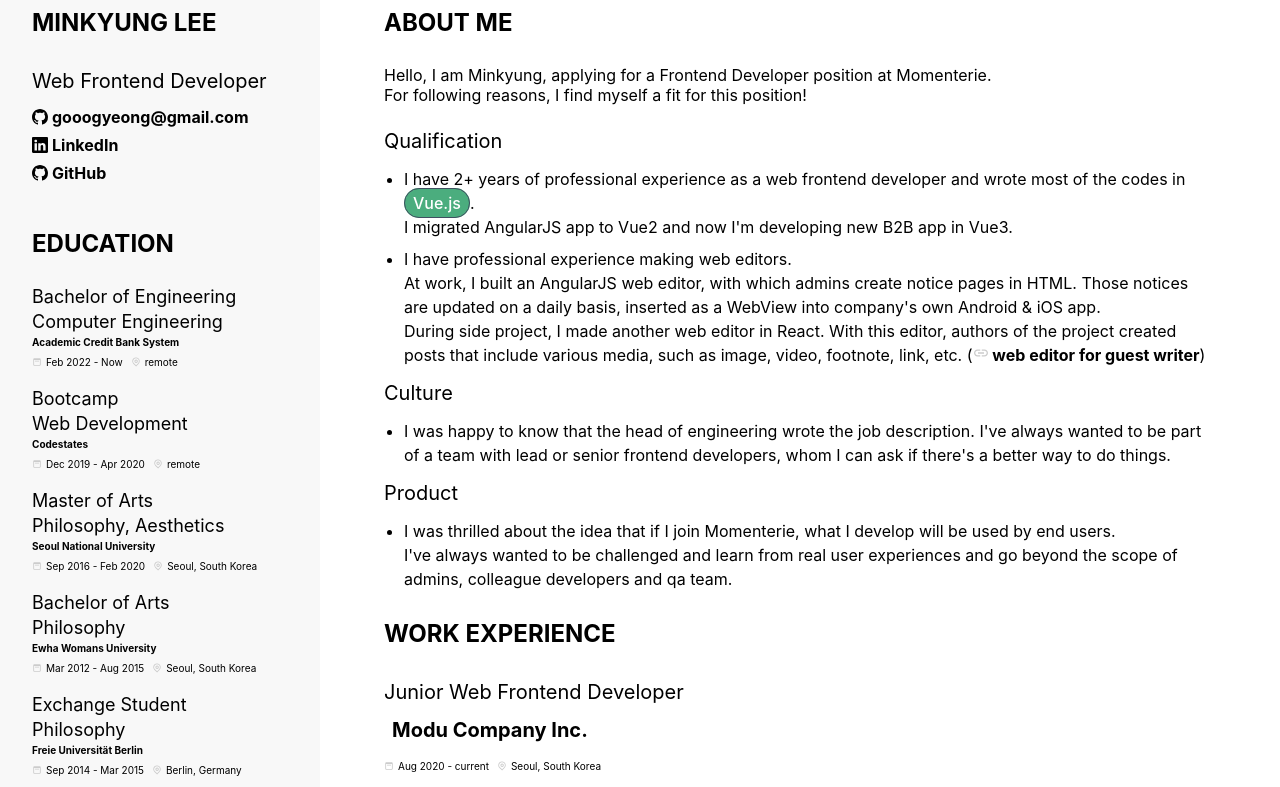
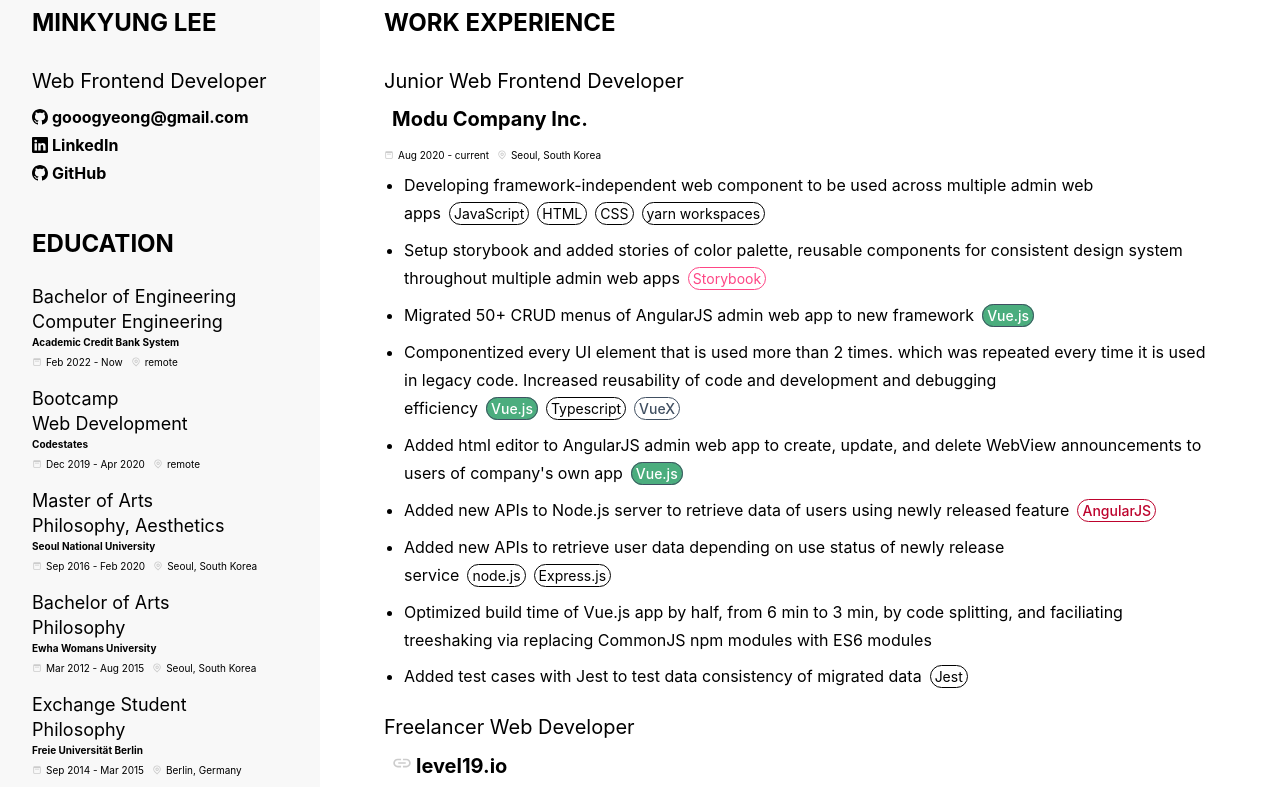
Before and after one commit to gooogyeong/project-resume, a Next.js app: page / in a window 1280 px wide. Shown: the top 787 px of the page. Built offline with nearby package versions, Linux system fonts and the light colour scheme.

Commit message:
chore: removed summary

```diff
--- a/pages/index.js
+++ b/pages/index.js
@@ -15,42 +15,6 @@
         <Skill/>
       </div>
       <div className="resume__right">
-        <div>
-          <div className="title">About me</div>
-          <div>
-            <div style={{ fontSize: '1.6rem', 'marginBottom': '2rem' }}>Hello, I am Minkyung, applying for a Frontend Developer position at
-              Momenterie.<br/>
-              For following reasons, I find myself a fit for this position!
-            </div>
-            <div className="subtitle">Qualification<br/></div>
-            <ul>
-              <li style={{ lineHeight: '2.4rem' }}>I have 2+ years of professional experience as a web frontend developer and wrote most of the codes in <Pill text='Vue.js'/>.<br/>
-                I migrated AngularJS app to Vue2 and now I&apos;m developing new B2B app in Vue3.
-              </li>
-              <li style={{ lineHeight: '2.4rem' }}>I have professional experience making web editors.<br/>
-                At work, I built an AngularJS web editor, with which admins create notice pages in HTML. Those notices are updated on a daily basis, inserted as a
-                WebView into company&apos;s own Android & iOS app.<br/>
-                During side project, I made another web editor in React. With this editor, authors of the project created posts
-                that include various media, such as image, video, footnote, link, etc. (<a href="https://modern-grotesque-times.web.app/write/guest"><IoMdLink style={{ color: '#CCCCCC' }}/> web editor for guest writer</a>)
-              </li>
-            </ul>
-            <div className="subtitle">Culture</div>
-            <ul>
-              <li style={{ lineHeight: '2.4rem' }}>I was happy to know that the head of engineering wrote the job description. I&apos;ve always wanted to be
-                part
-                of a team with lead or senior frontend developers, whom I can ask if there&apos;s a better way to do things.
-              </li>
-            </ul>
-            <div className="subtitle">Product</div>
-            <ul>
-              <li style={{ lineHeight: '2.4rem' }}>I was thrilled about the idea that if I join Momenterie, what I develop will be used by end
-                users.<br/>
-                I&apos;ve always wanted to be challenged and learn from real user experiences and go beyond the scope of
-                admins, colleague developers and qa team.
-              </li>
-            </ul>
-          </div>
-        </div>
         <WorkExperience/>
       </div>
     </StyledResume>
```
